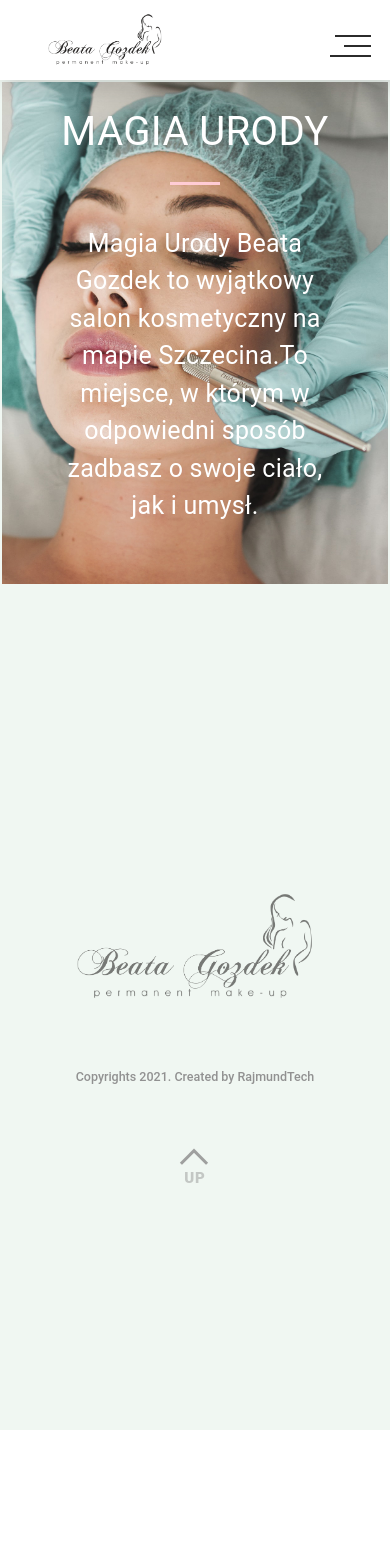
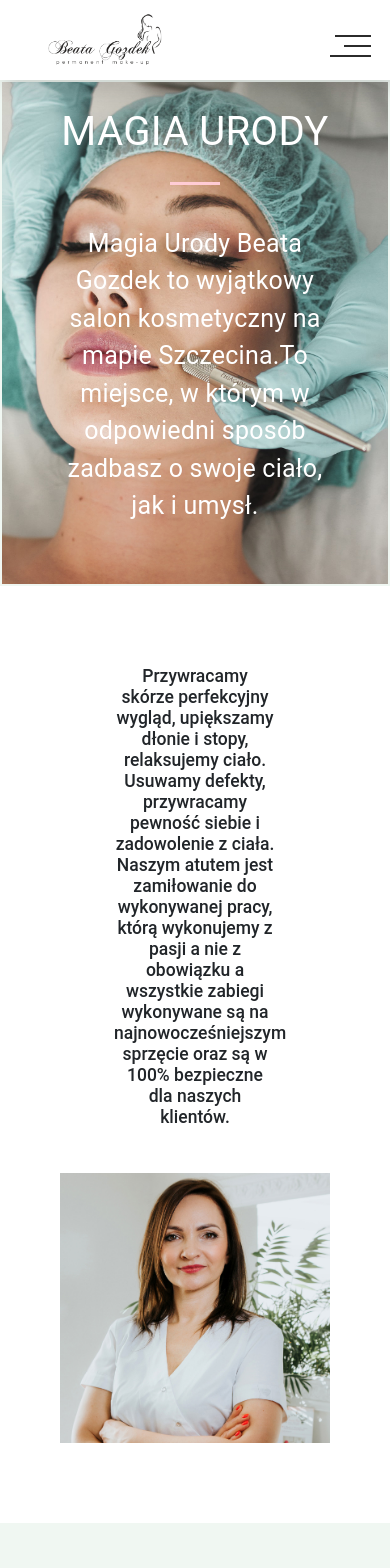
Before and after one commit to KrzysztofRajmund/mu-beauty-salon, a React (Create React App) app: page /onas in a window 390 px wide. Shown: the top 1568 px of the page. Before the commit the page ends 1430 px from the top, so only its background shows below. Built offline with nearby package versions, Linux system fonts and the light colour scheme.

Commit message:
media styling

```diff
--- a/src/components/About/About.tsx
+++ b/src/components/About/About.tsx
@@ -1,18 +1,31 @@
-import React from 'react';
+import React, { useEffect, useState } from 'react';
 //components
 import Header from '../utils/Header';
 //assets
 import ImageHeader from "../../assets/img/about.jpg";
+import Portrait from "../../assets/img/portrait.jpg";
 
 const About: React.FC = () => {
 
     const title = "Magia Urody";
     const desc = " Magia Urody Beata Gozdek to wyjątkowy salon kosmetyczny na mapie Szczecina.To miejsce, w którym w odpowiedni sposób zadbasz o swoje ciało, jak i umysł."
     return (
-        <div>
+        <React.Fragment>
             <Header image={ImageHeader} title={title} desc={desc} />
+            <section className="about">
+                <article className="aboutDesc">
+                    <h3>Przywracamy skórze perfekcyjny wygląd, upiększamy
+                    dłonie i stopy, relaksujemy ciało. Usuwamy defekty,
+                    przywracamy pewność siebie i zadowolenie z ciała. Naszym atutem jest zamiłowanie do wykonywanej pracy, którą wykonujemy z pasji a nie z obowiązku a wszystkie zabiegi wykonywane są na najnowocześniejszym sprzęcie oraz
+                        są w 100% bezpieczne dla naszych klientów.</h3>
+                </article>
+                <article className="aboutImage">
+                    <img src={Portrait} alt="image-portrait" />
+                </article>
 
-        </div>
+
+            </section>
+        </React.Fragment>
     )
 }
 
--- /dev/null
+++ b/src/styles/_about.scss
@@ -0,0 +1,46 @@
+.about {
+  display: flex;
+  justify-content: center;
+  align-items: center;
+  width: 100vw;
+  margin: 6rem 0rem;
+  padding: 0rem 4rem 0rem 0rem;
+  .aboutImage {
+    text-align: center;
+    flex: 35%;
+    padding: 2rem 0rem;
+    img {
+      width: 100%;
+      height: auto;
+    }
+  }
+
+  .aboutDesc {
+    flex: 55%;
+    padding: 2rem 0rem;
+    display: flex;
+    justify-content: center;
+    align-items: center;
+    text-align: center;
+    h3 {
+      width: 60%;
+    }
+  }
+}
+
+//media
+@media screen and (max-width: 720px) {
+  .about {
+    flex-direction: column;
+    padding: 0rem 4rem;
+    .aboutImage {
+      flex: 100%;
+      padding: 2rem;
+    }
+
+    .aboutDesc {
+      flex: 100%;
+      padding: 2rem;
+    }
+  }
+}
--- a/src/styles/main.css
+++ b/src/styles/main.css
@@ -1,4 +1,75 @@
 @import url("https://fonts.googleapis.com/icon?family=Material+Icons");
+.about {
+  display: -webkit-box;
+  display: -ms-flexbox;
+  display: flex;
+  -webkit-box-pack: center;
+      -ms-flex-pack: center;
+          justify-content: center;
+  -webkit-box-align: center;
+      -ms-flex-align: center;
+          align-items: center;
+  width: 100vw;
+  margin: 6rem 0rem;
+  padding: 0rem 4rem 0rem 0rem;
+}
+
+.about .aboutImage {
+  text-align: center;
+  -webkit-box-flex: 35%;
+      -ms-flex: 35%;
+          flex: 35%;
+  padding: 2rem 0rem;
+}
+
+.about .aboutImage img {
+  width: 100%;
+  height: auto;
+}
+
+.about .aboutDesc {
+  -webkit-box-flex: 55%;
+      -ms-flex: 55%;
+          flex: 55%;
+  padding: 2rem 0rem;
+  display: -webkit-box;
+  display: -ms-flexbox;
+  display: flex;
+  -webkit-box-pack: center;
+      -ms-flex-pack: center;
+          justify-content: center;
+  -webkit-box-align: center;
+      -ms-flex-align: center;
+          align-items: center;
+  text-align: center;
+}
+
+.about .aboutDesc h3 {
+  width: 60%;
+}
+
+@media screen and (max-width: 720px) {
+  .about {
+    -webkit-box-orient: vertical;
+    -webkit-box-direction: normal;
+        -ms-flex-direction: column;
+            flex-direction: column;
+    padding: 0rem 4rem;
+  }
+  .about .aboutImage {
+    -webkit-box-flex: 100%;
+        -ms-flex: 100%;
+            flex: 100%;
+    padding: 2rem;
+  }
+  .about .aboutDesc {
+    -webkit-box-flex: 100%;
+        -ms-flex: 100%;
+            flex: 100%;
+    padding: 2rem;
+  }
+}
+
 * {
   -webkit-box-sizing: border-box;
           box-sizing: border-box;
--- a/src/styles/main.scss
+++ b/src/styles/main.scss
@@ -3,6 +3,7 @@
 //utilities
 @import 'variables';
 @import 'functions';
+@import 'about';
 
 * {
   box-sizing: border-box;
```
Also changed, not shown: src/assets/img/portrait.jpg (added), 1 other file (tests, documents, lock files or other folders).
